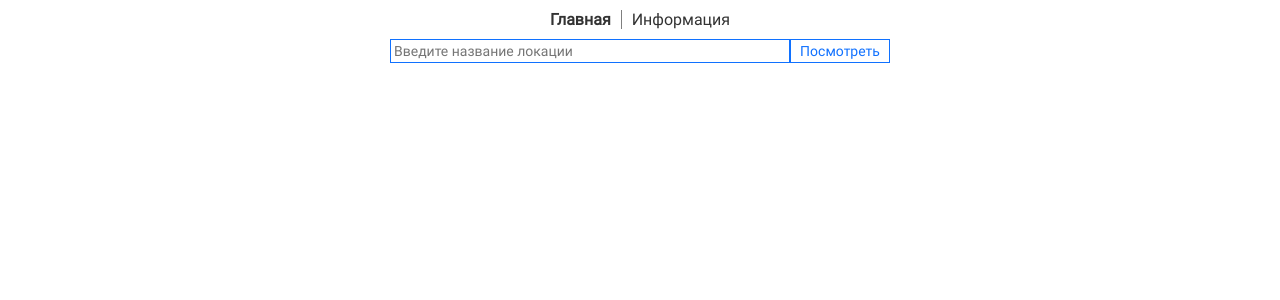
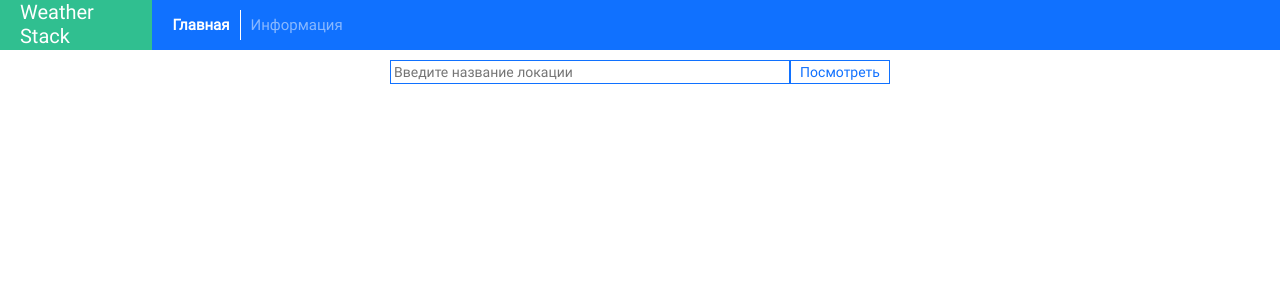
Before and after one commit to verevinds/WeatherStack, a React app: page / in a window 1280 px wide. Shown: the top 300 px of the page. Built offline with nearby package versions, Linux system fonts and the light colour scheme.

Commit message:
fix css - Alert, NavBar, InformationMenu

```diff
--- a/src/component/InformationPage/InformationMenu/InformationMenu.jsx
+++ b/src/component/InformationPage/InformationMenu/InformationMenu.jsx
@@ -1,10 +1,14 @@
 import React from 'react'
 import '@styles/InformationPage/InformationMenu/InformationMenu.css'
+import { NavLink } from 'react-router-dom'
 
 const InformationMenu = ( props ) => {
     return(
         <div className = { 'information-menu' }>
+            <NavLink exact to="/" className={ 'information-menu__button' } >Назад</NavLink>
+
             <button
+                className = { 'information-menu__button' }
                 value = { props.name }
                 onClick = { props.fClickLocation }
             >Погода на завтра</button>
--- a/src/component/MainPage/MainProjectComponent.jsx
+++ b/src/component/MainPage/MainProjectComponent.jsx
@@ -44,6 +44,7 @@ class MainProjectComponent extends PureComponent {
         handleSubmit = { this.handleSubmit }
         fClickLocation = { this.fClickLocation }
         onChange = { this.onChange }/>
+
         <ListLocation list = { this.props.store.city } fClickLocation = { this.fClickLocation }/>
       </Fragment>
     )
--- a/src/component/NavBar/NavBar.jsx
+++ b/src/component/NavBar/NavBar.jsx
@@ -4,10 +4,13 @@ import '@styles/NavBar/NavBar.css'
 
 
 const NavBar = () => (
-  <div className={ 'body' }>
-    <NavLink exact to="/" className={ 'item' } activeClassName = { 'active' }>Главная</NavLink>
-    <NavLink to="/informationpage" className={ 'item' }  activeClassName = { 'active' }>Информация</NavLink>
-  </div>
+  <nav className = {'navbar'}>
+  <span className = {'navbar__title'}>Weather Stack</span>
+    <div className={ 'navbar__body' }>
+      <NavLink exact to="/" className={ 'navbar__item' } activeClassName = { 'active' }>Главная</NavLink>
+      <NavLink to="/informationpage" className={ 'navbar__item' }  activeClassName = { 'active' }>Информация</NavLink>
+    </div>
+  </nav>
 )
 
 export default React.memo( NavBar )
--- a/src/index.jsx
+++ b/src/index.jsx
@@ -12,8 +12,8 @@ import AlertComponent from './component/Alert/AlertComponent.jsx'
 ReactDOM.render(
   <Provider store = { store }>
     <BrowserRouter>
+      <AlertComponent />
       <NavBar />
-      <AlertComponent />
       <Switch>
         <Route exact path = '/' component = { MainProjectComponent } />
         <Route path ='/informationpage' component ={ InformationPageComponent } />
--- a/src/styles/Alert/Alert.css
+++ b/src/styles/Alert/Alert.css
@@ -2,9 +2,10 @@
     color: #856404;
     background-color: #fff3cd;
     border-color: #ffeeba;
-    padding: 15px;
+    font-family: 'Courier New', Courier, monospace;
+    font-size: 0.8em;
+    padding: 5px;
     padding-left: 30px;
-    margin-bottom: 10px;
     border: 1px solid transparent;
     display: flex;
     flex-direction: row;
--- a/src/styles/InformationPage/InformationMenu/InformationMenu.css
+++ b/src/styles/InformationPage/InformationMenu/InformationMenu.css
@@ -2,10 +2,10 @@
     width: 400px;
     margin: 0 auto;
     display: flex;
-    flex-direction: column;
+    flex-direction: row;
     justify-content: space-between;
 }
-.information-menu button{
+.information-menu__button{
     width: 200px;
     text-align:center;
     text-decoration: none;
@@ -21,7 +21,7 @@
     transition: 0.5s;
     cursor: pointer;
 }
-.information-menu button:hover{
+.information-menu__button:hover{
     color: #fff;
     background-color:  #1071FF;
 }
--- a/src/styles/NavBar/NavBar.css
+++ b/src/styles/NavBar/NavBar.css
@@ -1,23 +1,42 @@
-.body{
+.navbar{
     display: flex;
     flex-direction: row;
-    justify-content: center;
+    justify-content: left;
+    margin-bottom: 10px;
+}
+.navbar__title{
+    background-color: #30BF90;
+    color: #fff;
+    padding: 0 20px;
+    width: 130px;
+    font-size: 20px;
+    text-align: left;
+}
+.navbar__body{
+    width: 100%;
+    display: flex;
+    flex-direction: row;
+    justify-content: left;
     padding: 10px;
+    background-color: #1071FF;
+}
+.navbar__item{
+    padding: 0 10px;
+    font-size: 15px;
+    line-height: 30px;
+    border-right: 1px solid #fff;
+    text-shadow: none;
+    color: rgba(255,255,255,0.5);
+    text-decoration: none;
+    transition: color 0.4s ease-in-out;
+}
+.navbar__item:hover{
+    color: rgba(255,255,255,1);
+}
+.navbar__item:last-child{
+    border-right: none;
 }
 .active {
     font-weight: 800;
+    color: rgba(255,255,255,1);
 }
-.item{
-    padding: 0 10px;
-    border-left: 1px solid rgba(0,0,0,0.5);
-    text-shadow: none;
-    color: #333;
-    text-decoration: none;
-    transition: color 0.1s ease-in-out;
-}
-.item:hover{
-    color: rgb(189, 62, 62);
-}
-.item:first-child{
-    border-left: none;
-}
```
